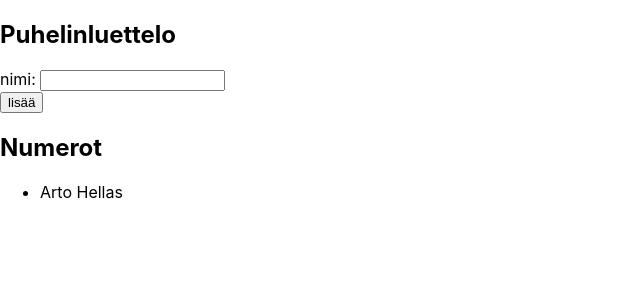
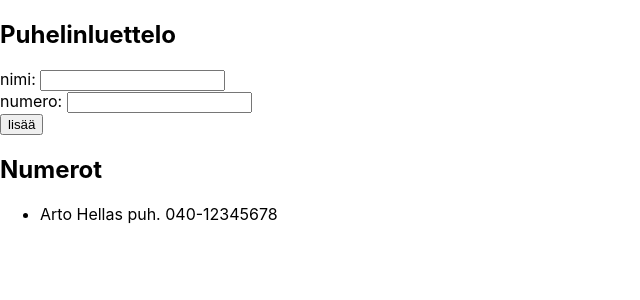
Before and after one commit to Lettukestit/fullstackopen2019, a React (Create React App) app in the folder osa2/puhelinluettelo/: page / in a window 1280 px wide. Shown: the top 300 px of the page, without its empty margins (0-640 px from the left). Built offline with nearby package versions, Linux system fonts and the light colour scheme.

Commit message:
puhelinluettelo step 3

```diff
--- a/osa2/puhelinluettelo/src/App.js
+++ b/osa2/puhelinluettelo/src/App.js
@@ -4,7 +4,7 @@ const Numerot = ({persons}) => {
   console.log("printing ", persons)
   return (
         persons.map((element) => (
-          <li key={element.name}>{element.name}</li>
+          <li key={element.name}>{element.name} puh. {element.number}</li>
         )
       )
   )
@@ -12,9 +12,10 @@ const Numerot = ({persons}) => {
 
 const App = () => {
   const [ persons, setPersons] = useState([
-    { name: 'Arto Hellas' }
+    { name: 'Arto Hellas', number: "040-12345678" }
   ])
   const [ newName, setNewName ] = useState('')
+  const [ newNumber, setNewNumber] = useState('')
 
   const addEntry = (event) => {
     event.preventDefault()
@@ -28,7 +29,7 @@ const App = () => {
     if(exists) {
       alert(`${newName} on jo luettelossa`)
     } else {
-      let copy = [...persons, {name:newName}]
+      let copy = [...persons, {name:newName, number:newNumber}]
       console.log("copy:",copy)
       setPersons(copy)
     }
@@ -40,13 +41,18 @@ const App = () => {
     console.log("handleNameChange event target value:",event.target.value)
     setNewName(event.target.value)
   }
+  const handleNumberChange = (event)=> {
+    console.log("handleNameChange event target value:",event.target.value)
+    setNewNumber(event.target.value)
+  }
 
   return (
     <div>
       <h2>Puhelinluettelo</h2>
       <form onSubmit={addEntry}>
         <div>
-          nimi: <input value={newName} onChange={handleNameChange}/>
+          nimi: <input value={newName} onChange={handleNameChange}/> <br/>
+          numero: <input value={newNumber} onChange={handleNumberChange}/>
         </div>
         <div>
           <button type="submit">lisää</button>
```
